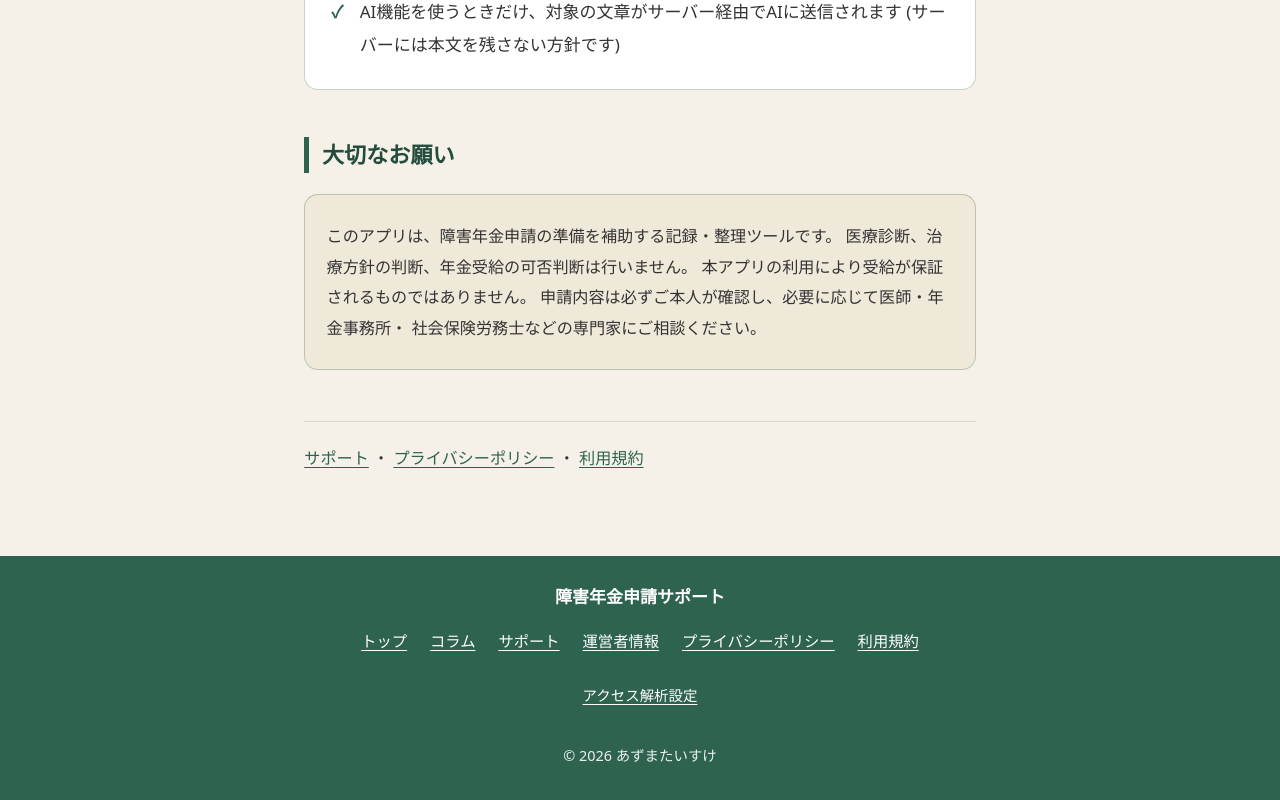
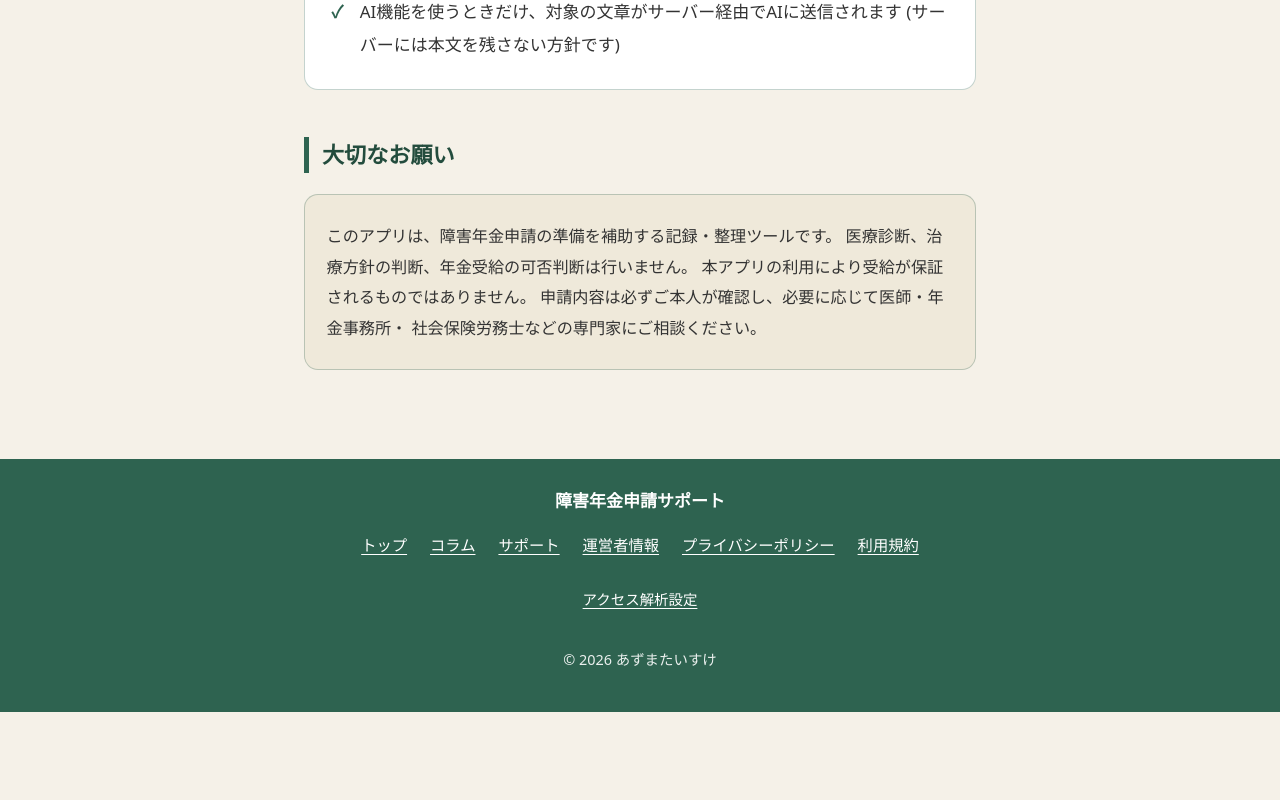
Before and after one commit to azuma1234567/shougainenkin-public-pages, a Next.js app: page / in a window 1280 px wide. Shown: the part 2182-2982 px from the top of the page. After the commit the page ends 2894 px from the top, so only its background shows below. Built offline with nearby package versions, Linux system fonts and the light colour scheme; no server answers.

Commit message:
トップページの重複リンクを削除

```diff
--- a/app/page.tsx
+++ b/app/page.tsx
@@ -197,12 +197,6 @@ export default function HomePage() {
           社会保険労務士などの専門家にご相談ください。
         </p>
       </div>
-
-      <p className="page-links">
-        <Link href="/support">サポート</Link> ・{" "}
-        <Link href="/privacy">プライバシーポリシー</Link> ・{" "}
-        <Link href="/terms">利用規約</Link>
-      </p>
     </>
   );
 }
```
Also changed, not shown: 1 other file (tests, documents, lock files or other folders).
